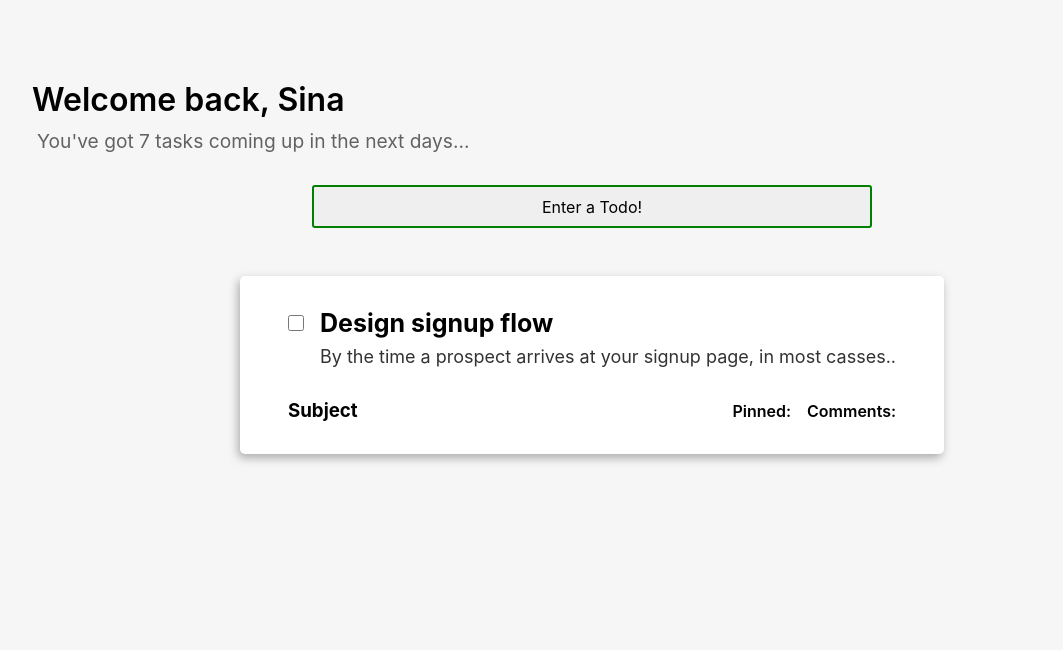
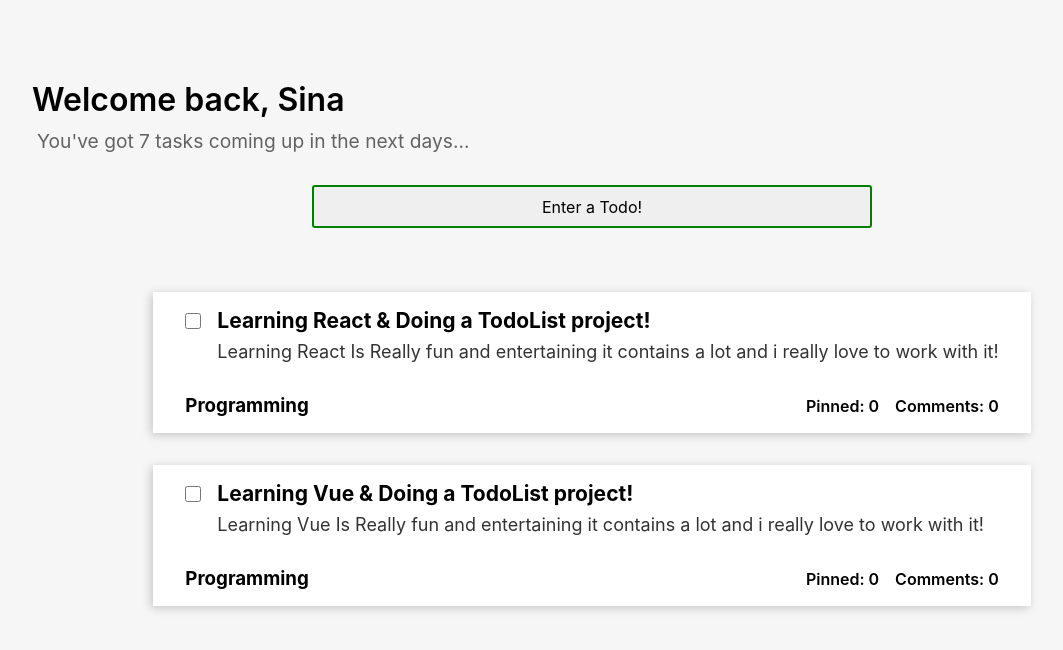
Before and after one commit to Sina-Abf/todo-list-app, a React (Create React App) app: page / in a window 1280 px wide. Shown: the top 650 px of the page, without its empty margins (48-1111 px from the left). Built offline with nearby package versions, Linux system fonts and the light colour scheme.

Commit message:
Finish basic structuring

```diff
--- a/src/components/Todo/TodoItem.js
+++ b/src/components/Todo/TodoItem.js
@@ -1,21 +1,19 @@
 import React from 'react';
 import classes from './TodoItem.module.css';
 
-const TodoItem = () => {
+const TodoItem = (props) => {
   return (
     <li className={classes.items}>
       <div className={classes.title}>
         <input type="checkbox" />
-        <h1>Design signup flow</h1>
+        <h1>{props.title}</h1>
       </div>
-      <p className={classes.description}>
-        By the time a prospect arrives at your signup page, in most casses..
-      </p>
+      <p className={classes.description}>{props.description}</p>
       <div className={classes.footer}>
-        <h3>Subject</h3>
+        <h3>{props.subject}</h3>
         <div>
-          <p>Pinned:</p>
-          <p>Comments:</p>
+          <p>Pinned: 0</p>
+          <p>Comments: 0</p>
         </div>
       </div>
     </li>
--- a/src/components/Todo/TodoItem.module.css
+++ b/src/components/Todo/TodoItem.module.css
@@ -1,6 +1,7 @@
 .items {
   list-style: none;
   padding: 1rem 2rem;
+  background: white;
 }
 
 .title {
@@ -11,7 +12,7 @@
 }
 
 .title h1 {
-  font-size: 25px;
+  font-size: 21px;
 }
 
 .title input {
@@ -37,3 +38,8 @@
   gap: 1rem;
   font-weight: 600;
 }
+
+.checked {
+  background: green;
+  color: white;
+}
--- a/src/components/Todo/TodoList.js
+++ b/src/components/Todo/TodoList.js
@@ -1,15 +1,40 @@
 import React from 'react';
 import Card from '../Ui/Card';
 import TodoItem from './TodoItem';
+import classes from './TodoList.module.css';
 
-import classes from './TodoList.module.css';
+const staticContent = [
+  {
+    id: 'item1',
+    title: 'Learning React & Doing a TodoList project!',
+    description:
+      'Learning React Is Really fun and entertaining it contains a lot and i really love to work with it!',
+    subject: 'Programming',
+  },
+  {
+    id: 'item2',
+    title: 'Learning Vue & Doing a TodoList project!',
+    description:
+      'Learning Vue Is Really fun and entertaining it contains a lot and i really love to work with it!',
+    subject: 'Programming',
+  },
+];
 
 const TodoList = () => {
   return (
     <section className={classes.cardWrapper}>
       <Card>
-        <ul>
-          <TodoItem />
+        <ul className={classes.list}>
+          {staticContent.map((item) => {
+            return (
+              <TodoItem
+                id={item.id}
+                title={item.title}
+                description={item.description}
+                subject={item.subject}
+              />
+            );
+          })}
         </ul>
       </Card>
     </section>
--- a/src/components/Todo/TodoList.module.css
+++ b/src/components/Todo/TodoList.module.css
@@ -2,5 +2,11 @@
   display: flex;
   justify-content: center;
   align-items: center;
-  filter: drop-shadow(-2px 4px 5px rgba(0, 0, 0, 0.3));
+  filter: drop-shadow(-2px 2px 5px rgba(0, 0, 0, 0.2));
 }
+
+.list {
+  display: flex;
+  flex-direction: column;
+  gap: 2rem;
+}
--- a/src/components/Ui/Card.module.css
+++ b/src/components/Ui/Card.module.css
@@ -1,5 +1,4 @@
 .card {
-  background: #fff;
   border-radius: 5px;
   padding: 1rem;
 }
```
